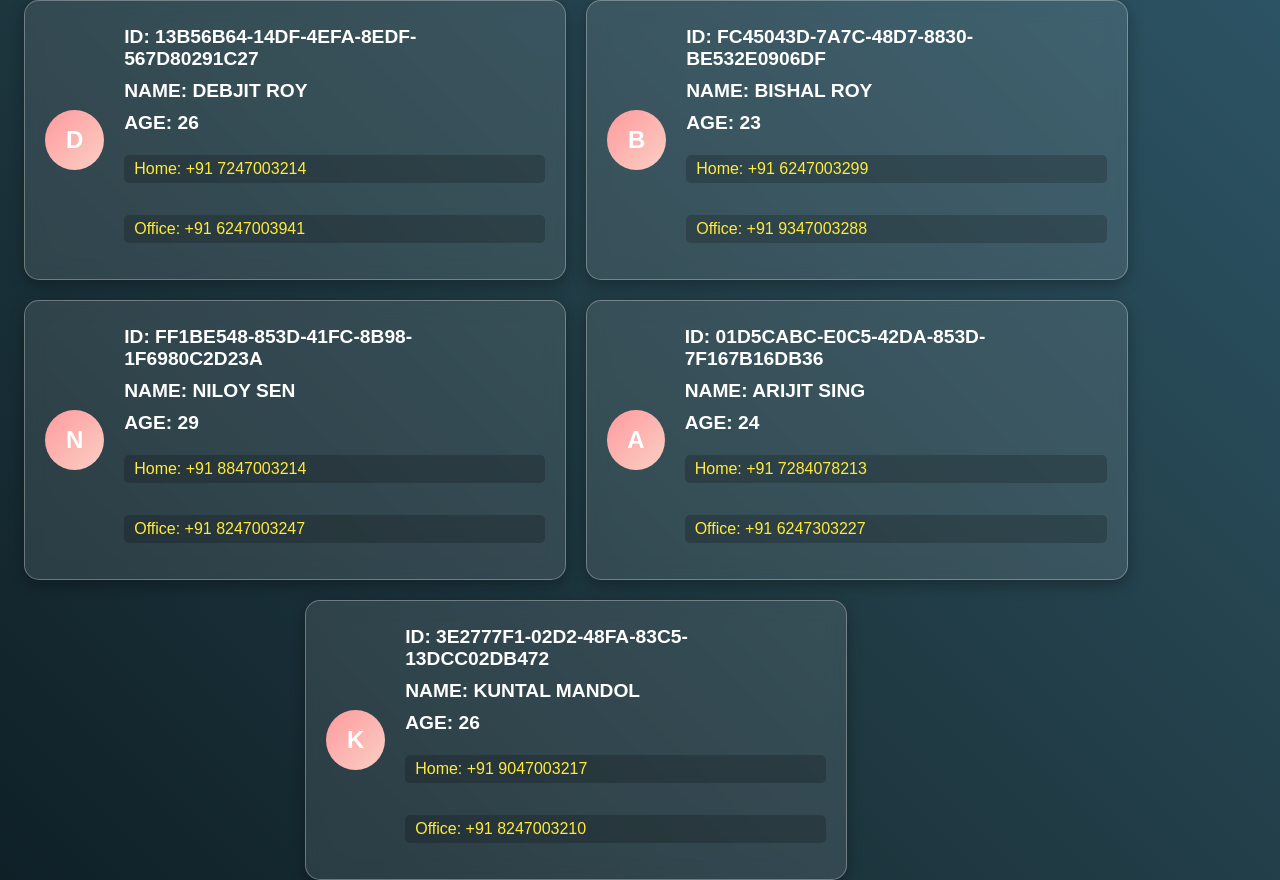
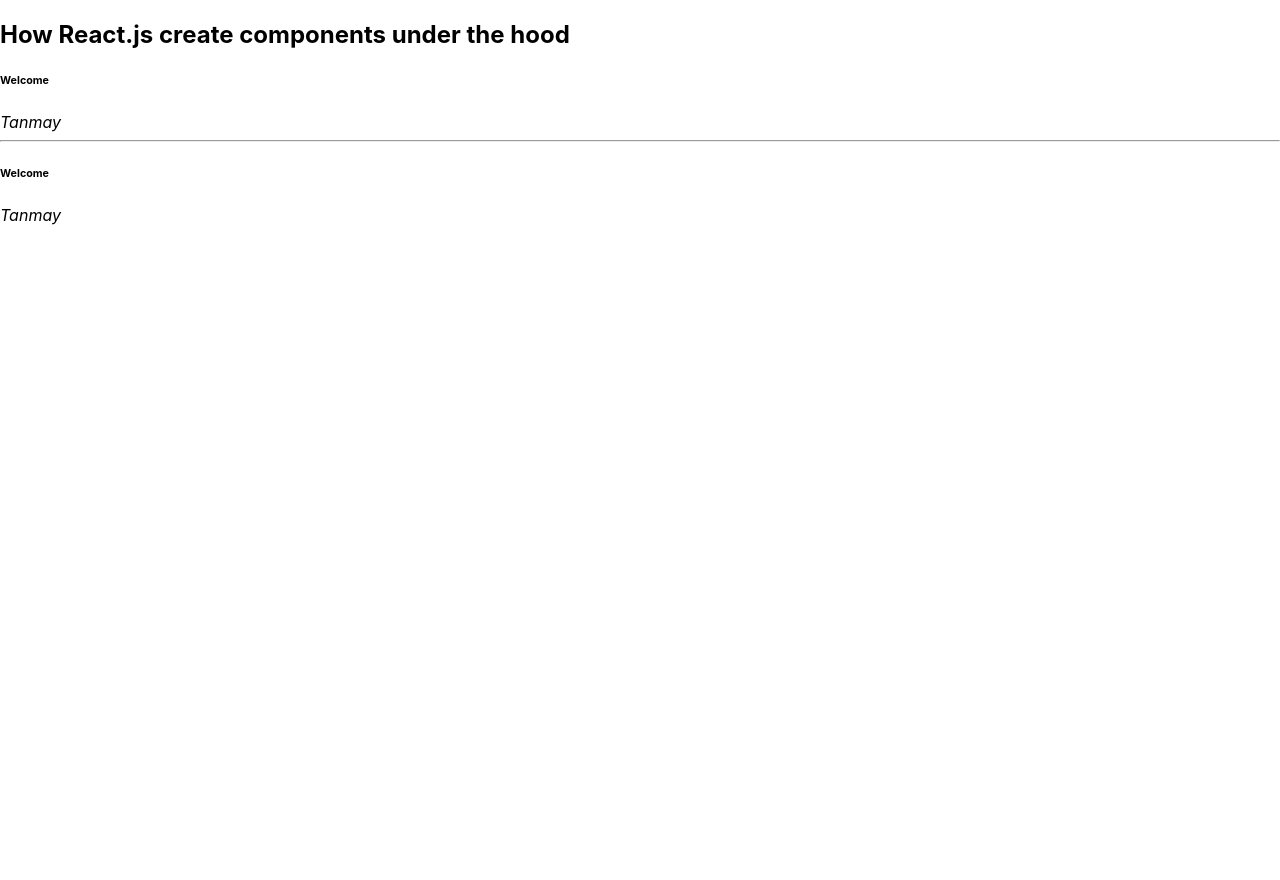
Before and after one commit to tanmayMt/Let-s_Learn_ReactJS, a React (Create React App) app: page / in a window 1280 px wide. After the commit the page ends 800 px from the top, so only its background shows below. Built offline with nearby package versions, Linux system fonts and the light colour scheme.

Commit message:
How_Reactjs_Create_Components_Under_the_Hood

```diff
--- a/src/App.js
+++ b/src/App.js
@@ -36,14 +36,11 @@
 
 
 import './App.css'; // Importing CSS file for styling
-// import DataMapping from './components//DataMapping/DataMapping';
-// import MappingWithUniqueId from './components/Mapping_With_Unique_Id/MappingWithUniqueId';
-import { NestedMapping } from './components/Nested_Mapping/NestedMapping';
+import { Hood } from './components/Create_Element_Under_Hood/Hood';
 function App() {
   return (
     <>
-      {/* <MappingWithUniqueId/> */}
-      <NestedMapping/>
+    <Hood/>
     </>
   );
 }
--- /dev/null
+++ b/src/components/Create_Element_Under_Hood/Hood.js
@@ -0,0 +1,36 @@
+import React from 'react'
+
+function Welcome(){
+    return(
+       <>
+        <h6>Welcome</h6>
+        <div>
+            <i>Tanmay</i>
+        </div>
+       </>
+    )
+}
+
+function Welcome1(){
+    // return(
+    //     React.createElement("h6",{},"Welcome"), // ❌ This does not return multiple elements properly
+    //     React.createElement("div",{},
+    //         React.createElement("i",{},"Tanmay"))
+    // )
+    return [
+        React.createElement("h6", {}, "Welcome"),
+        React.createElement("div", {},
+            React.createElement("i", {}, "Tanmay"))
+    ];
+}
+
+export const Hood = () => {
+  return (
+    <div>
+        <h2>How React.js create components under the hood</h2>
+        <Welcome/>
+        <hr/>
+        <Welcome1/>
+    </div>
+  )
+}
```
Also changed, not shown: src/components/CLASS_COMPONENT/Card.js (added, +15 -0 lines), src/components/CLASS_COMPONENT/Class_Component.png (added), 1 other file (tests, documents, lock files or other folders).
